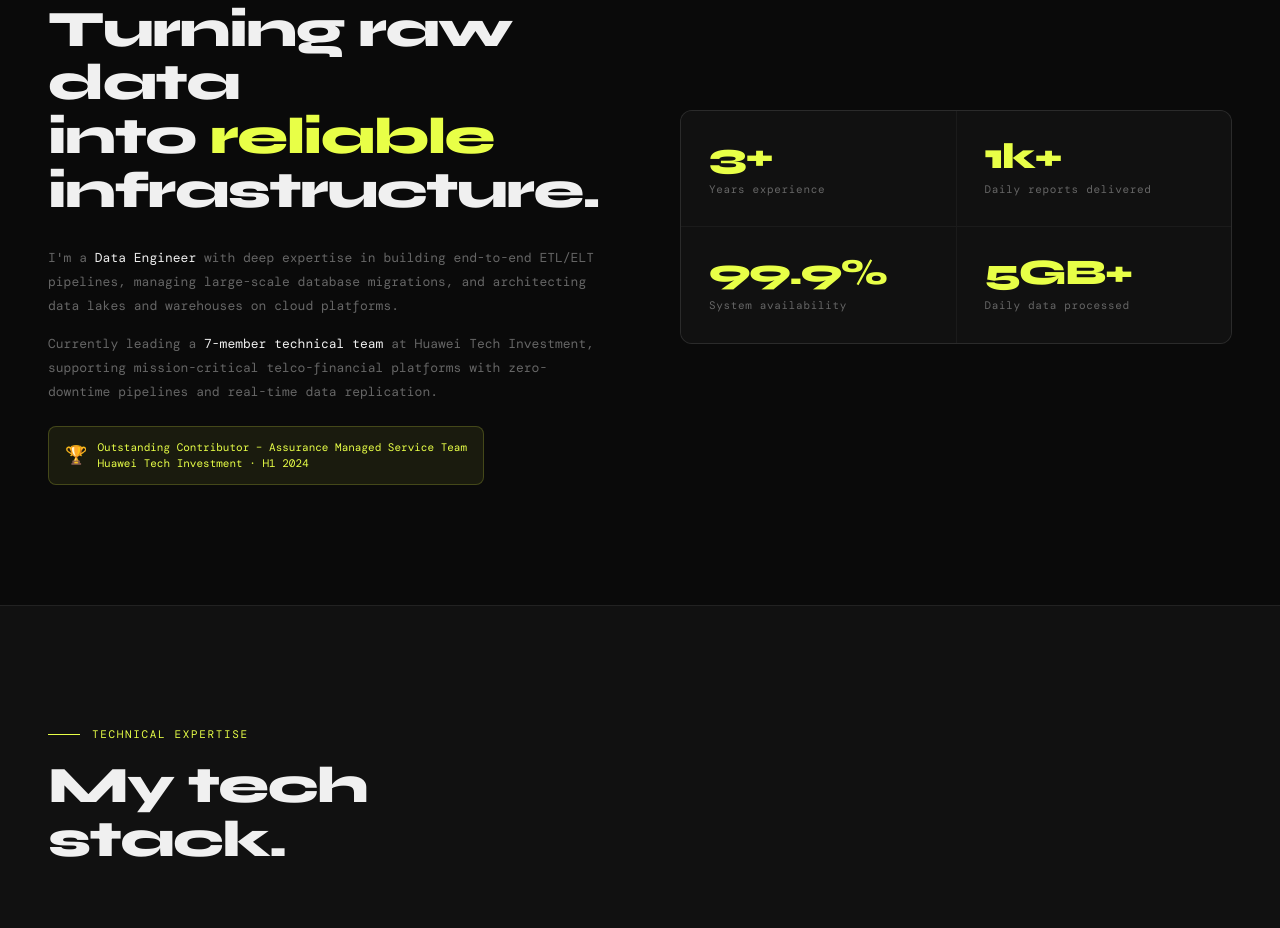
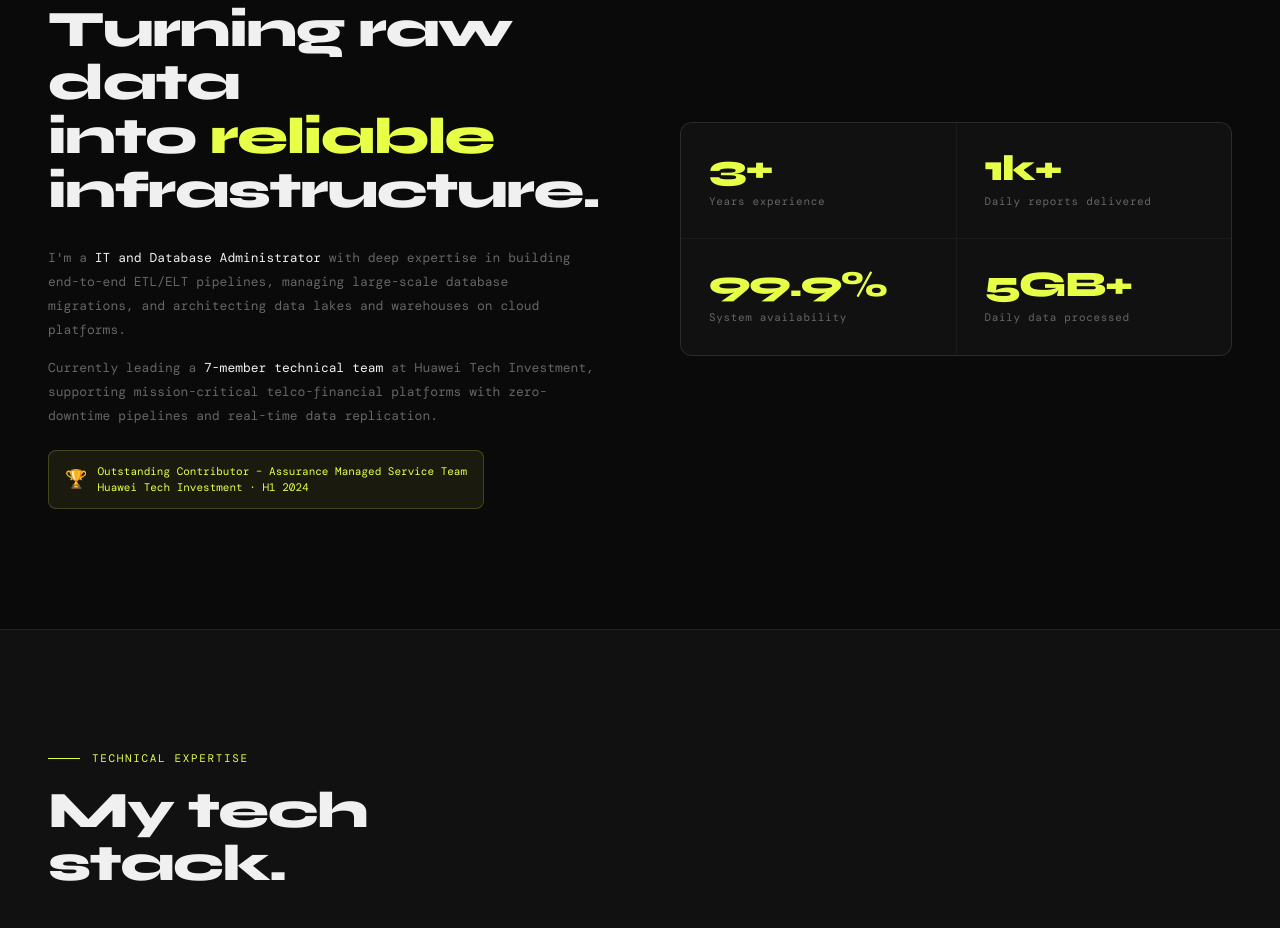
Before and after one commit to Ihsaanramadhan/portfolio_testing, a plain HTML site: page portfolio-ihsaan-v1.html in a window 1280 px wide. Shown: the part 952-1880 px from the top of the page. Drawn offline with nearby package versions, Linux system fonts and the light colour scheme; a web font is replaced by a local one.

Commit message:
Update portfolio-ihsaan-v1.html

```diff
--- a/portfolio-ihsaan-v1.html
+++ b/portfolio-ihsaan-v1.html
@@ -243,7 +243,7 @@
     <div class="reveal">
       <div class="section-label">About me</div>
       <h2 class="about-title">Turning raw data<br>into <em>reliable</em><br>infrastructure.</h2>
-      <p class="about-text">I'm a <strong>Data Engineer</strong> with deep expertise in building end-to-end ETL/ELT pipelines, managing large-scale database migrations, and architecting data lakes and warehouses on cloud platforms.</p>
+      <p class="about-text">I'm a <strong>IT and Database Administrator</strong> with deep expertise in building end-to-end ETL/ELT pipelines, managing large-scale database migrations, and architecting data lakes and warehouses on cloud platforms.</p>
       <p class="about-text">Currently leading a <strong>7-member technical team</strong> at Huawei Tech Investment, supporting mission-critical telco-financial platforms with zero-downtime pipelines and real-time data replication.</p>
       <div class="award-badge">
         <span class="award-icon">🏆</span>
@@ -509,7 +509,7 @@
 <!-- FOOTER -->
 <footer>
   <a href="#" class="footer-logo">MIR<span>.</span></a>
-  <span class="footer-copy">© 2026 Muhammad Ihsaan Ramadhan · Data Engineer</span>
+  <span class="footer-copy">© 2026 Muhammad Ihsaan Ramadhan · IT & Database Administrator</span>
   <div class="footer-socials">
     <a href="https://www.linkedin.com/in/muhammad-ihsaan-ramadhan" target="_blank">LinkedIn</a>
     <a href="mailto:mihsaan.r@gmail.com">Email</a>
```
